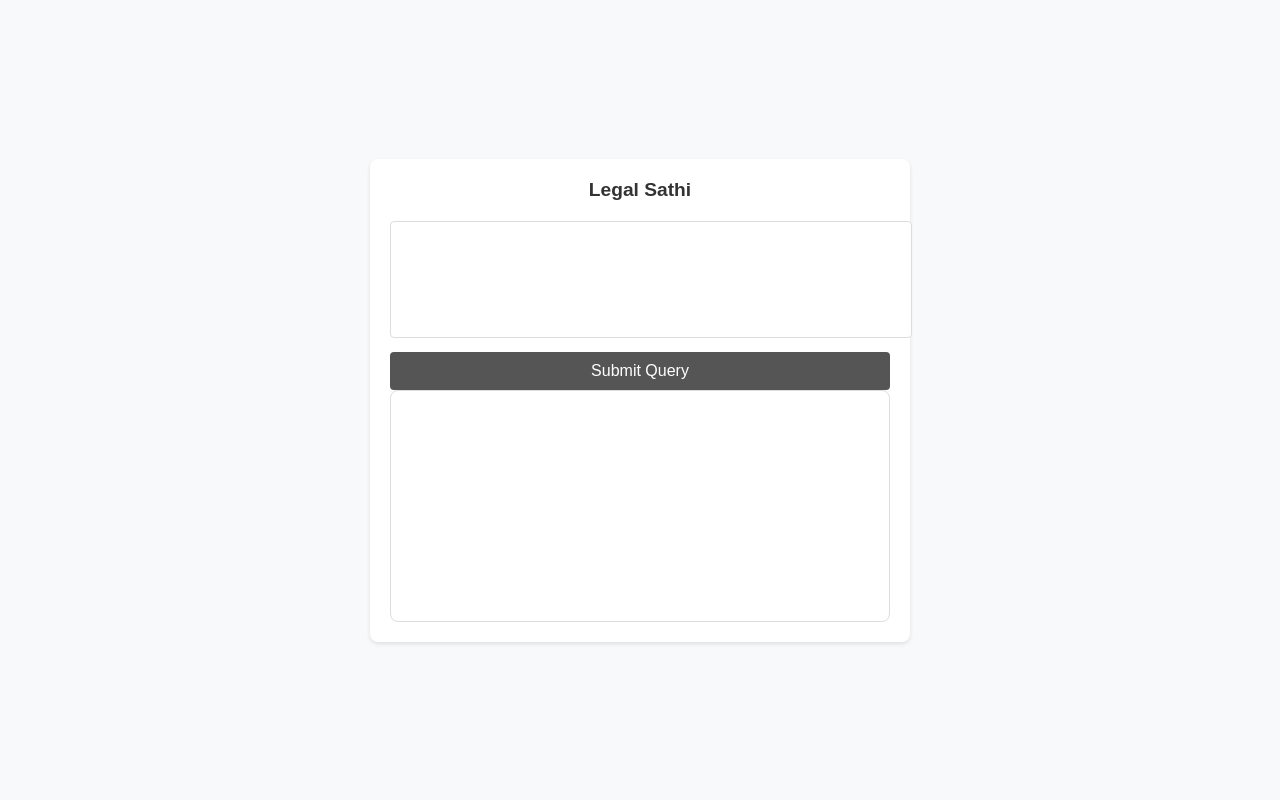
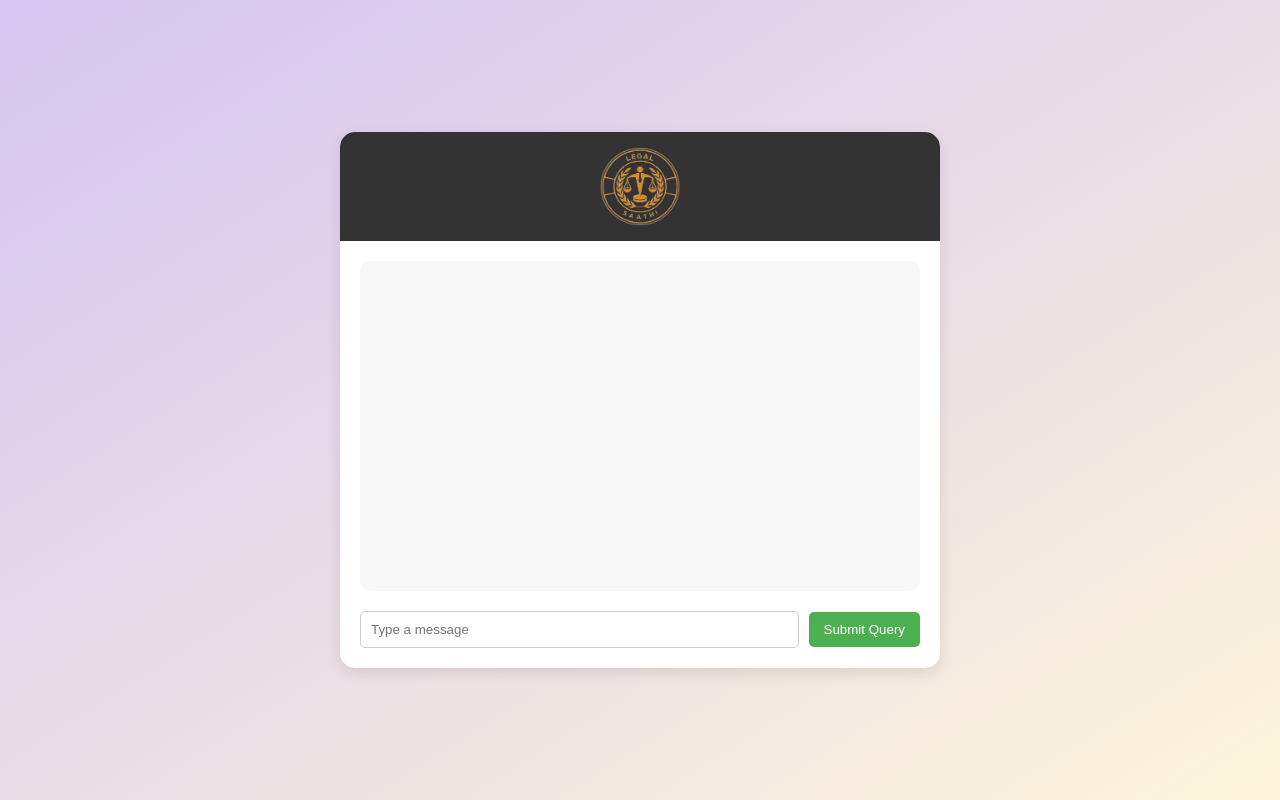
Before and after one commit to Sarthakyadav783/Legal_Sathi, a FastAPI app: page / in a window 1280 px wide. Run offline with FastAPI, Linux system fonts and the light colour scheme.

Commit message:
UI Added

```diff
--- a/templates/index.html
+++ b/templates/index.html
@@ -6,84 +6,99 @@
     <title>Legal Sathi</title>
     <style>
         body {
-            background-color: #f8f9fa;
-            font-family: sans-serif;
+            margin: 0;
+            padding: 0;
+            background: linear-gradient(to bottom right, #d5c5f1, #fcf5db);
+            font-family: Arial, sans-serif;
+            justify-content: center;
             display: flex;
+            height: 100vh;
             align-items: center;
-            justify-content: center;
-            min-height: 100vh;
-            margin: 0;
         }
 
         .container {
             background-color: #fff;
-            border-radius: 8px;
-            box-shadow: 0 2px 4px rgba(0, 0, 0, 0.1);
-            padding: 20px;
-            width: 500px;
+            border-radius: 15px;
+            box-shadow: 0px 5px 15px rgba(0, 0, 0, 0.1);
+            width: 600px;
+            max-width: 90%;
         }
 
         .logo {
             display: flex;
             align-items: center;
             justify-content: center;
-            margin-bottom: 20px;
+
         }
 
-        .logo span {
-            font-weight: bold;
-            font-size: 1.2rem;
-            color: #333;
+        .header {
+        display: flex;
+        justify-content: center;
+        align-items: center;
+        padding: 15px;
+        text-align: center;
+        background-color: #333;
+        border-radius: 15px 15px 0 0;
+        }
+
+        .logo {
+            max-width: 100%;
+            height: auto;
+            max-height: 80px; /* Adjust this value as needed */
         }
 
         .message-area {
-            border: 1px solid #ddd;
-            border-radius: 8px;
+            min-height: 300px;
+            margin-bottom: 20px;
+            background: #f8f8f8;
+            border-radius: 10px;
             padding: 15px;
-            min-height: 200px;
+            overflow-y: auto;
         }
 
         .input-area {
-            margin-top: 15px;
+            display: flex;
+            align-items: center;
         }
 
-        .input-area textarea {
-            width: 100%;
-            border: 1px solid #ddd;
-            border-radius: 4px;
+        .chat-box {
+            padding: 20px;
+        }
+
+        .input-area input {
+            flex: 1;
             padding: 10px;
-            font-size: 1rem;
-            resize: none;
+            border-radius: 5px;
+            border: 1px solid #ccc;
+            margin-right: 10px;
         }
 
         .input-area button {
-            display: block;
-            width: 100%;
-            background-color: #555;
-            color: #fff;
+            padding: 10px 15px;
             border: none;
-            border-radius: 4px;
-            padding: 10px 15px;
-            font-size: 1rem;
+            background-color: #4CAF50;
+            color: white;
+            border-radius: 5px;
             cursor: pointer;
-            margin-top: 10px;
         }
 
         .input-area button:hover {
-            background-color: #444;
+            background-color: #45a049;
         }
     </style>
 </head>
 <body>
     <div class="container">
-        <div class="logo">
-            <span>Legal Sathi</span>
+        <div class="header">
+            <img src="../static/logo.png" alt="Logo" class="logo">
         </div>
-        <div class="input-area">
-            <textarea id="query" rows="5" cols="50"></textarea>
-            <button onclick="submitQuery()">Submit Query</button>
+        <div class="chat-box">
+            <div id="response" class="message-area"></div>
+            <div class="input-area">
+                <input type="text" placeholder="Type a message" id="query">
+                <button onclick="submitQuery()">Submit Query</button>
+            </div>
         </div>
-        <div id="response" class="message-area"></div>
     </div>
 
     <script src="{{ url_for('static', path='/script.js') }}"></script>
```
Also changed, not shown: static/Logo.png (added), static/logo.jpeg (deleted).
